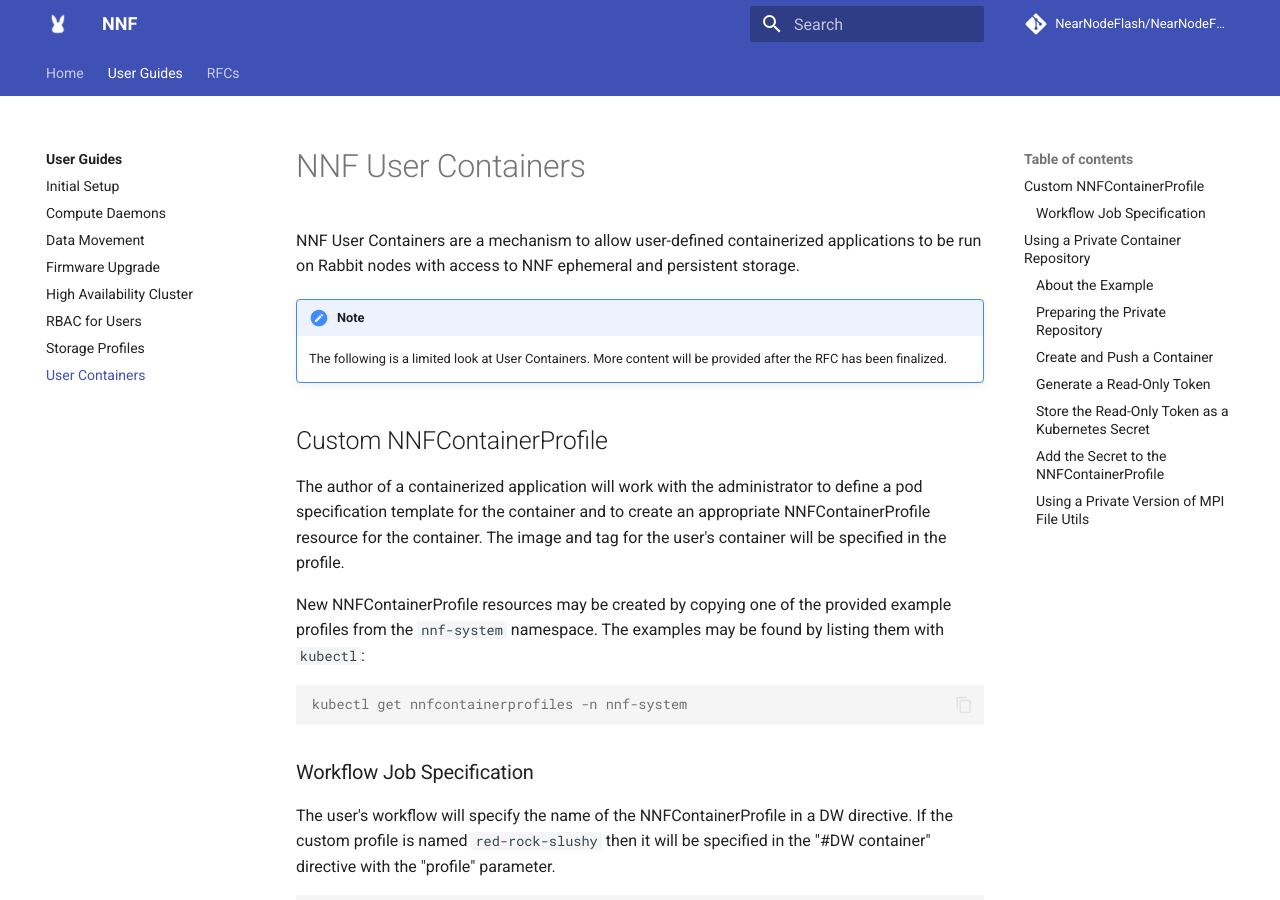
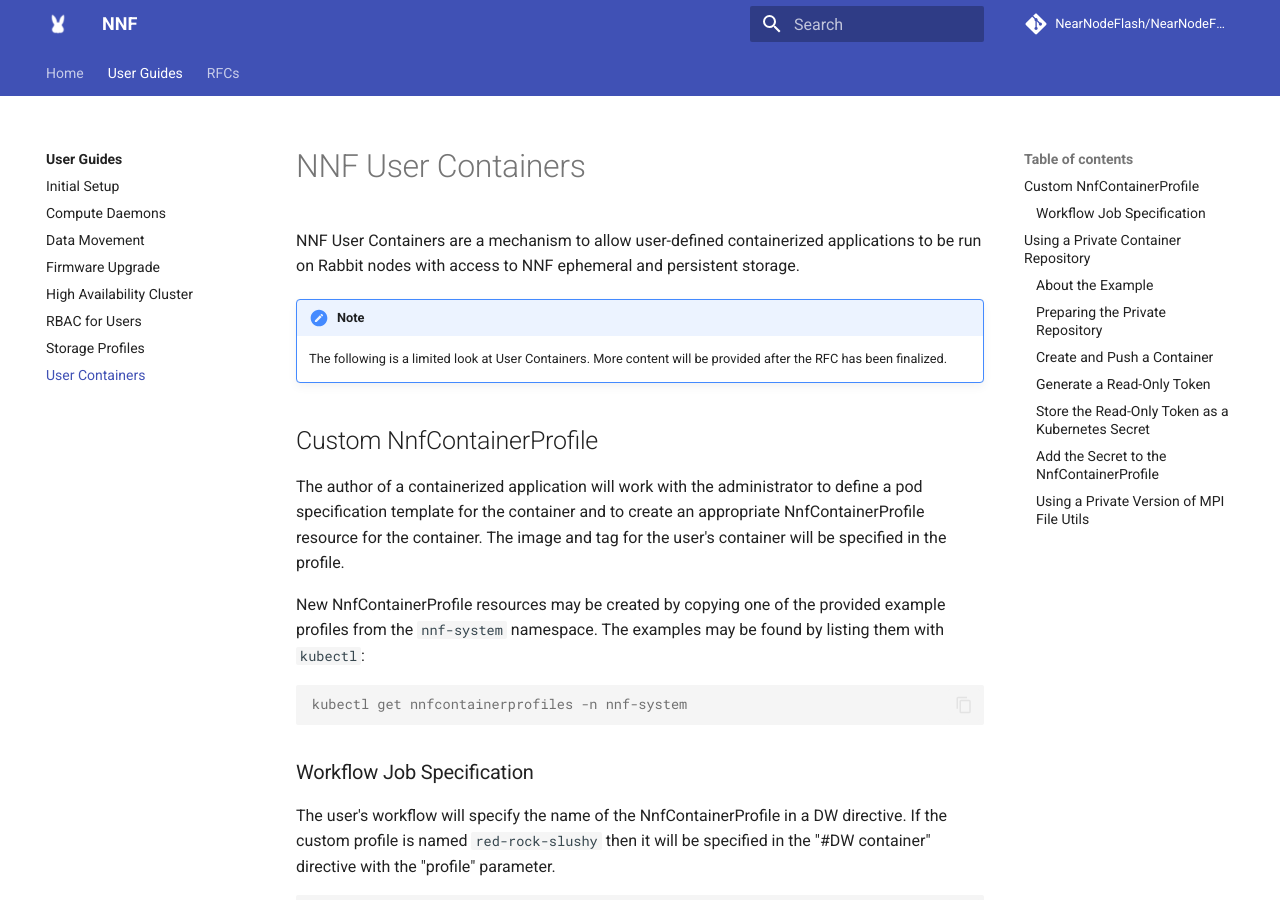
Before and after one commit to NearNodeFlash/NearNodeFlash.github.io, an MkDocs documentation site: the page built from docs/guides/user-containers/readme.md, in a window 1280 px wide and 900 px high. Built offline with MkDocs 1.6.1 and Material for MkDocs 9.7.7, drawn with Linux system fonts in a browser that asks for light colours; comment, search, counter and statistics services are not loaded; the version menu is left out; some of the changed text lies outside the part shown.

````diff
--- a/docs/guides/user-containers/readme.md
+++ b/docs/guides/user-containers/readme.md
@@ -8,14 +8,14 @@ applications to be run on Rabbit nodes with access to NNF ephemeral and persiste
     The following is a limited look at User Containers.  More content will be
     provided after the RFC has been finalized.
 
-## Custom NNFContainerProfile
+## Custom NnfContainerProfile
 
 The author of a containerized application will work with the administrator to
 define a pod specification template for the container and to create an
-appropriate NNFContainerProfile resource for the container.  The image and tag
+appropriate NnfContainerProfile resource for the container.  The image and tag
 for the user's container will be specified in the profile.
 
-New NNFContainerProfile resources may be created by copying one of the provided
+New NnfContainerProfile resources may be created by copying one of the provided
 example profiles from the `nnf-system` namespace.  The examples may be found by listing them with `kubectl`:
 
 ```console
@@ -24,7 +24,7 @@ kubectl get nnfcontainerprofiles -n nnf-system
 
 ### Workflow Job Specification
 
-The user's workflow will specify the name of the NNFContainerProfile in a DW
+The user's workflow will specify the name of the NnfContainerProfile in a DW
 directive.  If the custom profile is named `red-rock-slushy` then it will be
 specified in the "#DW container" directive with the "profile" parameter.
 
@@ -98,9 +98,9 @@ $ SECRET_NAME=readonly-red-rock-slushy
 $ kubectl create secret docker-registry $SECRET_NAME -n default --docker-server="https://index.docker.io/v1/" --docker-username=$USER_NAME --docker-password=$USER_TOKEN --docker-email=$USER_EMAIL
 ```
 
-### Add the Secret to the NNFContainerProfile
+### Add the Secret to the NnfContainerProfile
 
-The administrator must add an `imagePullSecrets` list to the NNFContainerProfile
+The administrator must add an `imagePullSecrets` list to the NnfContainerProfile
 resource that was created for this user's containerized application.
 
 The following profile shows the placement of the `readonly-red-rock-slushy` secret
````
Also changed, not shown: other parts of docs/guides/user-containers/readme.md (+1 -1 lines).
